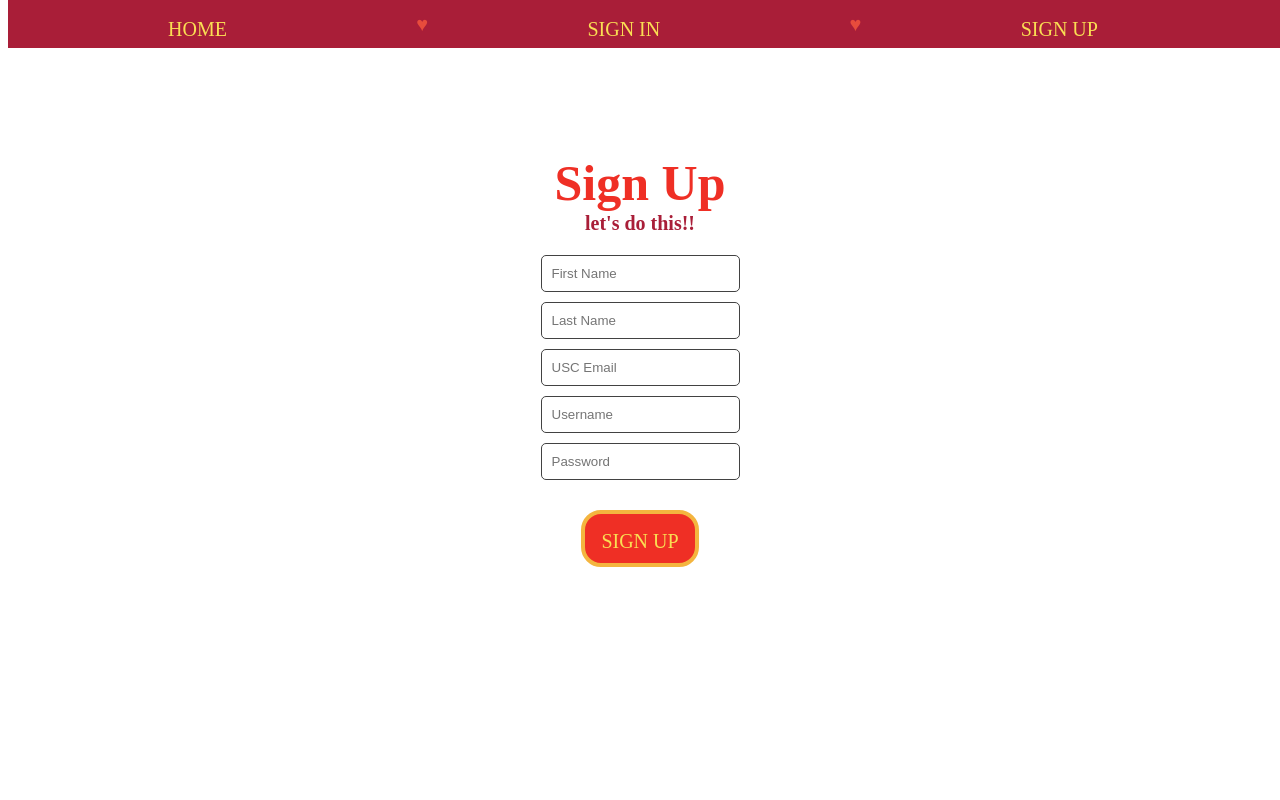
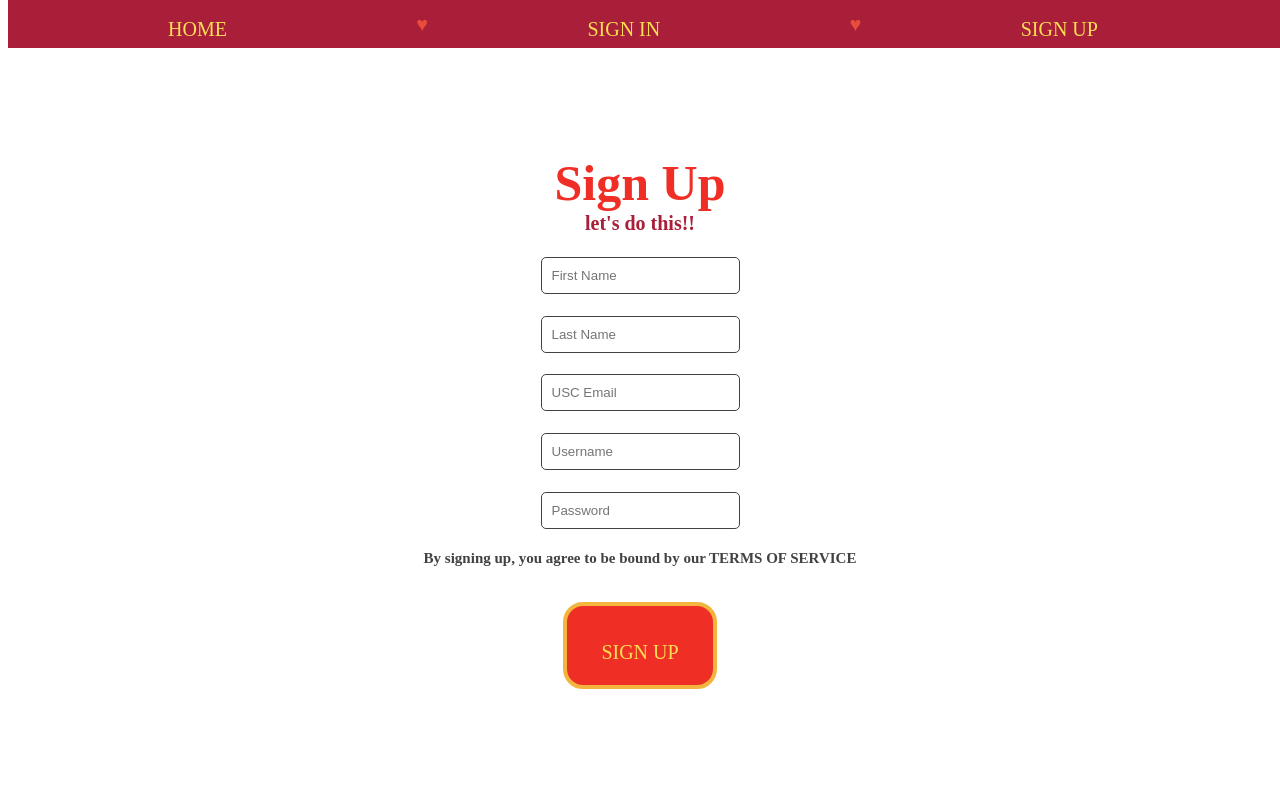
Before and after one commit to jfvomacka/scramble, a React (Create React App) app in the folder client/: page /signup in a window 1280 px wide. Shown: the top 800 px of the page. Built offline with nearby package versions, Linux system fonts and the light colour scheme.

Commit message:
Fixed some more stuff

```diff
--- a/client/src/app/routes/Signup/index.js
+++ b/client/src/app/routes/Signup/index.js
@@ -117,6 +117,7 @@ const Signup = () => {
           onChange={handleChange}
           className="input"
         />
+        <p>By signing up, you agree to be bound by our TERMS OF SERVICE</p>
         <button onClick={onClickSignup} className="button">
           SIGN UP
         </button>
```
